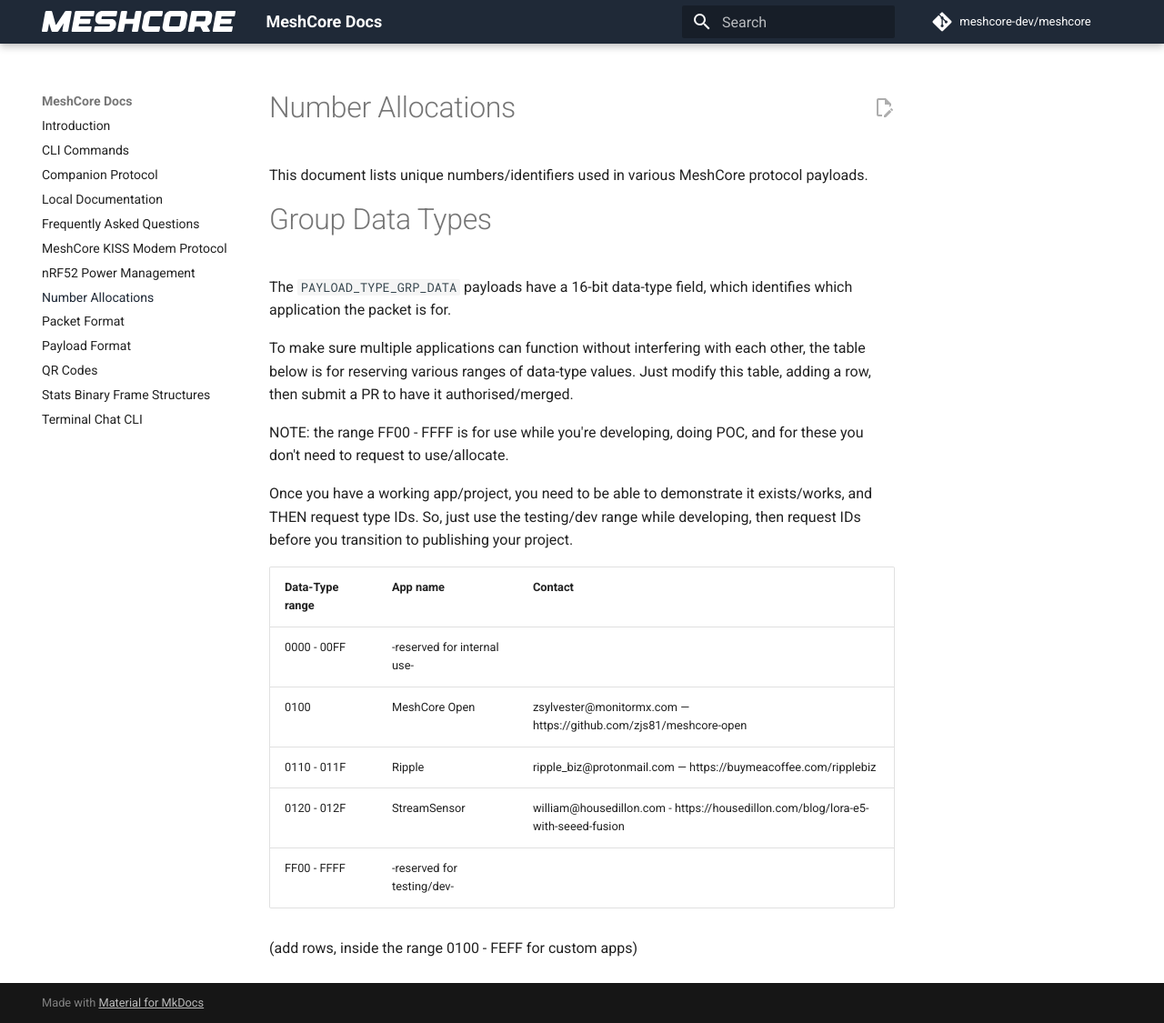
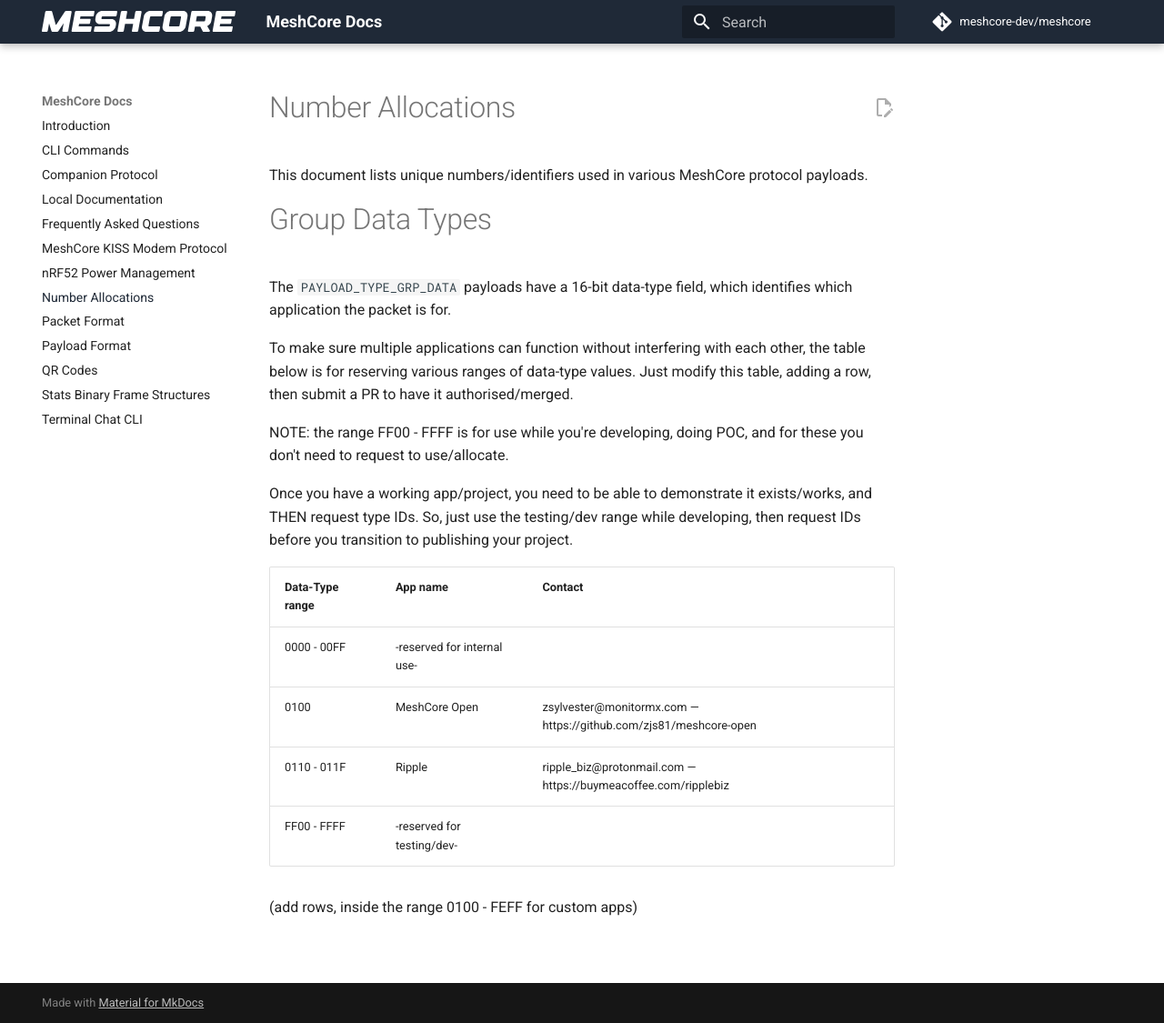
Before and after one commit to JacekVV/MeshCore-Hydra, an MkDocs documentation site: the page built from docs/number_allocations.md, in a window 1280 px wide and 1125 px high. Shown: the whole window at 91% size. Built offline with MkDocs 1.6.1 and Material for MkDocs 9.7.7, drawn with Linux system fonts in a browser that asks for light colours; comment, search, counter and statistics services are not loaded.

Commit message:
Revert "Add StreamSensor allocation for GroupData"

```diff
--- a/docs/number_allocations.md
+++ b/docs/number_allocations.md
@@ -17,7 +17,6 @@ Once you have a working app/project, you need to be able to demonstrate it exist
 | 0000 - 00FF     | -reserved for internal use- |                                                                   |
 | 0100            | MeshCore Open               | zsylvester@monitormx.com — https://github.com/zjs81/meshcore-open |
 | 0110 - 011F     | Ripple                      | ripple_biz@protonmail.com — https://buymeacoffee.com/ripplebiz    |
-| 0120 - 012F     | StreamSensor                | william@housedillon.com - https://housedillon.com/blog/lora-e5-with-seeed-fusion |
 | FF00 - FFFF     | -reserved for testing/dev-  |                                                                   |
 
 (add rows, inside the range 0100 - FEFF for custom apps)
```
